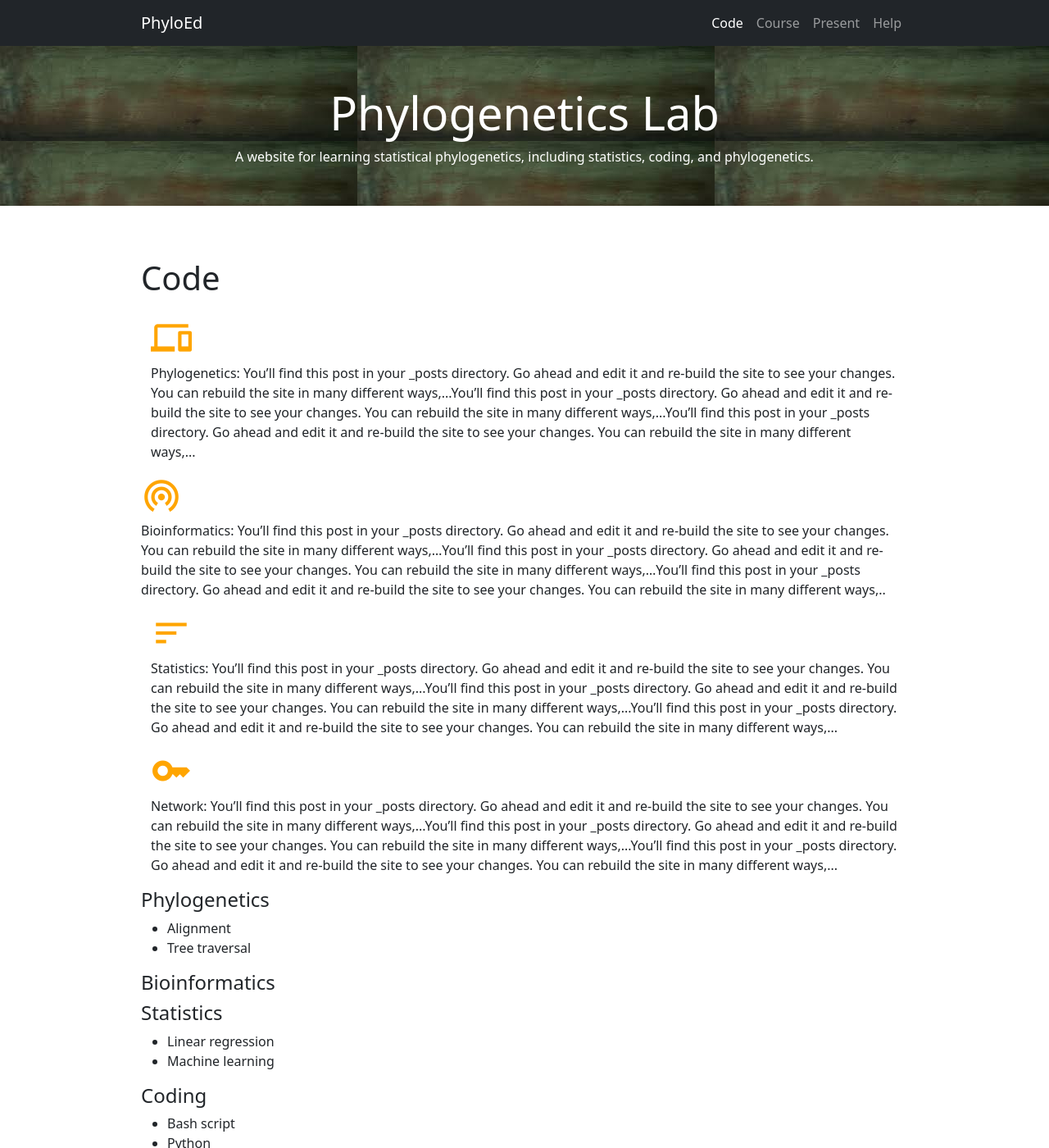
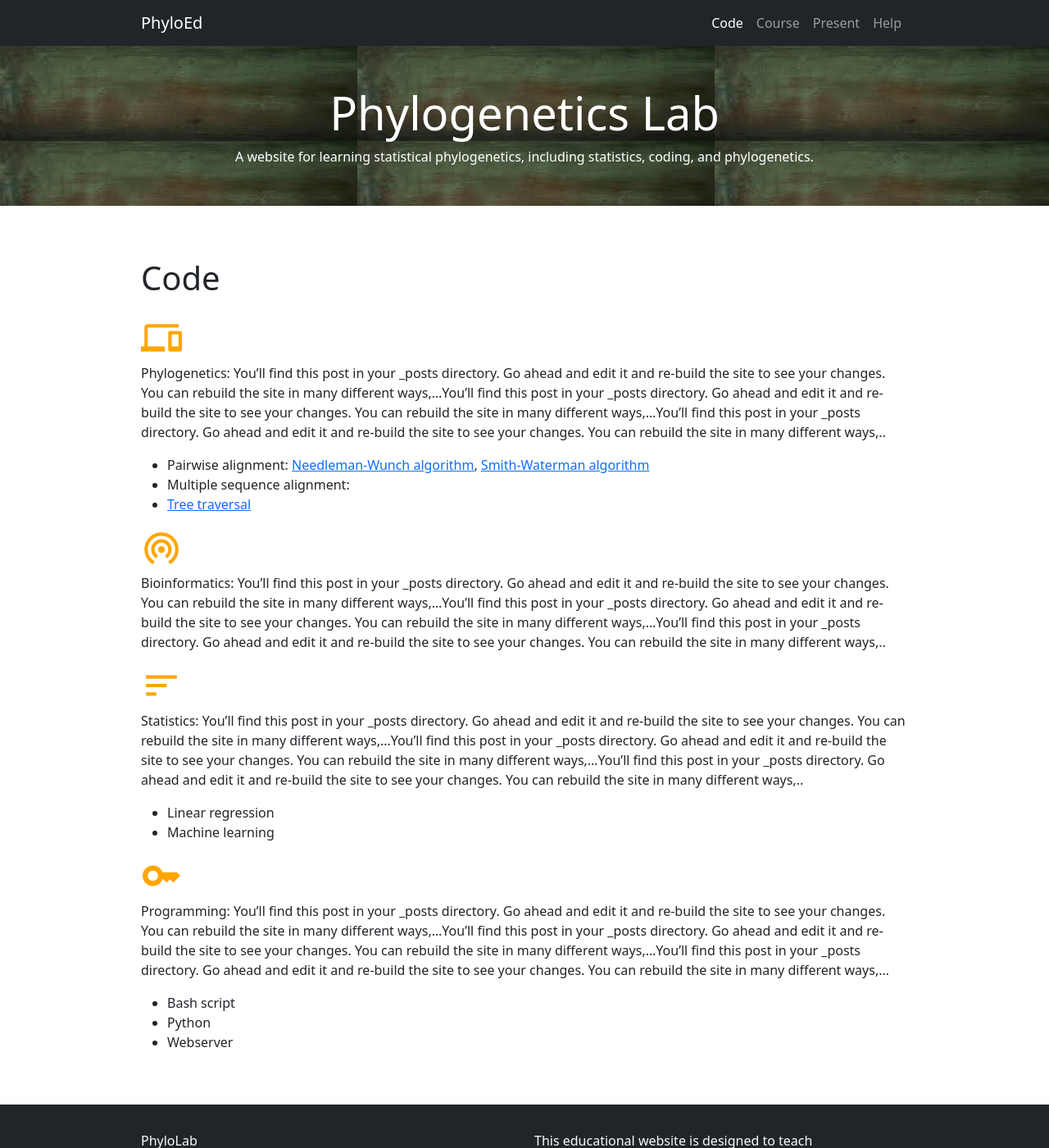
Before and after one commit to lliu1871/PhyEd, a Jekyll site: the page built from code.markdown, in a window 1280 px wide and 1400 px high. Shown: the whole window at 82% size. Built offline with Jekyll 4.4.1, drawn with Linux system fonts in a browser that asks for light colours; comment, search, counter and statistics services are not loaded.

Commit message:
Update code.markdown

```diff
--- a/code.markdown
+++ b/code.markdown
@@ -4,38 +4,23 @@ title: Code
 permalink: /code/
 ---
 
-<div class="container-fluid">
-      <i class="material-icons" style="font-size:50px;color:orange;">devices</i>
-      <p>Phylogenetics: You’ll find this post in your _posts directory. Go ahead and edit it and re-build the site to see your changes. You can rebuild the site in many different ways,...You’ll find this post in your _posts directory. Go ahead and edit it and re-build the site to see your changes. You can rebuild the site in many different ways,...You’ll find this post in your _posts directory. Go ahead and edit it and re-build the site to see your changes. You can rebuild the site in many different ways,...</p>
-</div>
-
+<div><i class="material-icons" style="font-size:50px;color:orange;">devices</i></div>
+Phylogenetics: You’ll find this post in your _posts directory. Go ahead and edit it and re-build the site to see your changes. You can rebuild the site in many different ways,...You’ll find this post in your _posts directory. Go ahead and edit it and re-build the site to see your changes. You can rebuild the site in many different ways,...You’ll find this post in your _posts directory. Go ahead and edit it and re-build the site to see your changes. You can rebuild the site in many different ways,..
+- Pairwise alignment: [Needleman-Wunch algorithm](/code/needleman), [Smith-Waterman algorithm](/code/smith)
+- Multiple sequence alignment:
+- [Tree traversal](/code/traversal)
 
 <div><i class="material-icons" style="font-size:50px;color:orange;">wifi_tethering</i></div>
 Bioinformatics: You’ll find this post in your _posts directory. Go ahead and edit it and re-build the site to see your changes. You can rebuild the site in many different ways,...You’ll find this post in your _posts directory. Go ahead and edit it and re-build the site to see your changes. You can rebuild the site in many different ways,...You’ll find this post in your _posts directory. Go ahead and edit it and re-build the site to see your changes. You can rebuild the site in many different ways,..
 
-<div class="container-fluid">
-      <i class="material-icons" style="font-size:50px;color:orange;">sort</i>
-      <p>Statistics: You’ll find this post in your _posts directory. Go ahead and edit it and re-build the site to see your changes. You can rebuild the site in many different ways,...You’ll find this post in your _posts directory. Go ahead and edit it and re-build the site to see your changes. You can rebuild the site in many different ways,...You’ll find this post in your _posts directory. Go ahead and edit it and re-build the site to see your changes. You can rebuild the site in many different ways,...</p>
-</div>
-
-<div class="container-fluid">
-      <i class="material-icons" style="font-size:50px;color:orange;">key</i>
-      <p>Network: You’ll find this post in your _posts directory. Go ahead and edit it and re-build the site to see your changes. You can rebuild the site in many different ways,...You’ll find this post in your _posts directory. Go ahead and edit it and re-build the site to see your changes. You can rebuild the site in many different ways,...You’ll find this post in your _posts directory. Go ahead and edit it and re-build the site to see your changes. You can rebuild the site in many different ways,...</p>
-</div>
-
-
-#### Phylogenetics
-- Alignment
-- Tree traversal
-
-#### Bioinformatics
-
-#### Statistics
+<div><i class="material-icons" style="font-size:50px;color:orange;">sort</i></div>
+Statistics: You’ll find this post in your _posts directory. Go ahead and edit it and re-build the site to see your changes. You can rebuild the site in many different ways,...You’ll find this post in your _posts directory. Go ahead and edit it and re-build the site to see your changes. You can rebuild the site in many different ways,...You’ll find this post in your _posts directory. Go ahead and edit it and re-build the site to see your changes. You can rebuild the site in many different ways,..
 - Linear regression
 - Machine learning
 
-#### Coding
+<div><i class="material-icons" style="font-size:50px;color:orange;">key</i></div>
+Programming: You’ll find this post in your _posts directory. Go ahead and edit it and re-build the site to see your changes. You can rebuild the site in many different ways,...You’ll find this post in your _posts directory. Go ahead and edit it and re-build the site to see your changes. You can rebuild the site in many different ways,...You’ll find this post in your _posts directory. Go ahead and edit it and re-build the site to see your changes. You can rebuild the site in many different ways,...
+
 - Bash script
 - Python
 - Webserver
--
```
